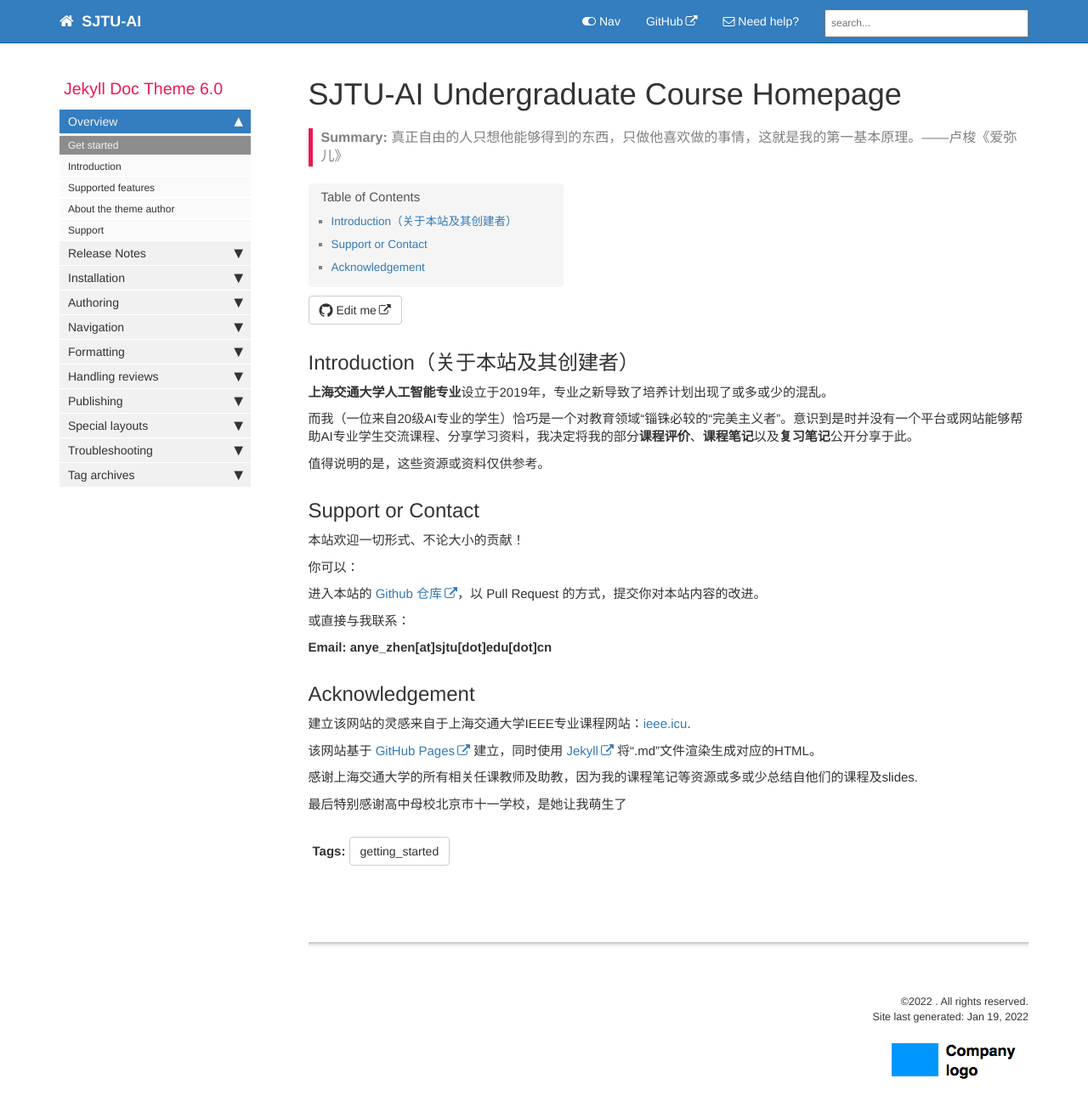
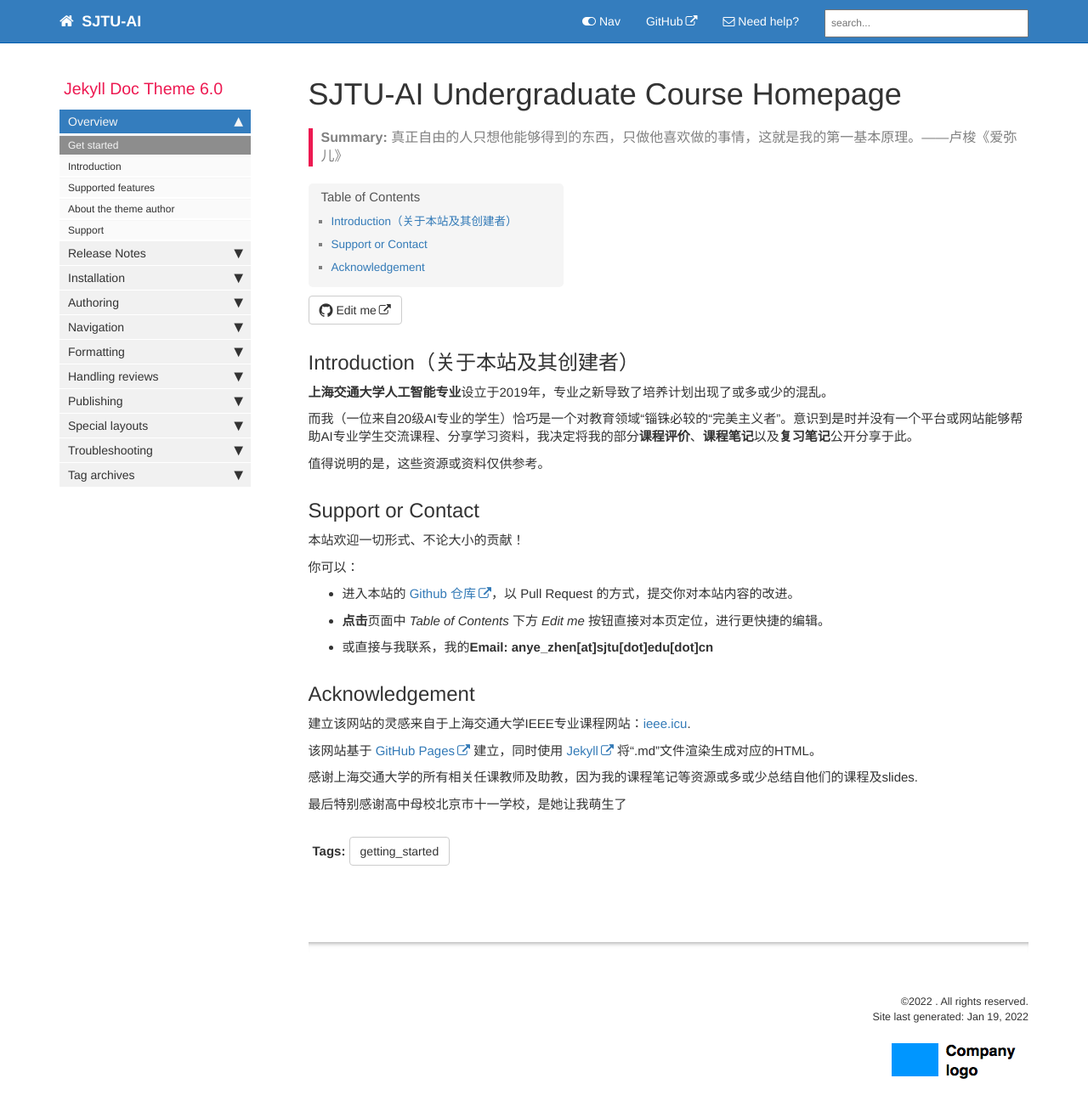
Before and after one commit to aisjtu/aisjtu.github.io, a Jekyll site: the page built from index.md, in a window 1280 px wide and 1346 px high. Shown: the top 1309 px of the window at 85% size. Built offline with Jekyll 4.4.1, drawn with Linux system fonts in a browser that asks for light colours; comment, search, counter and statistics services are not loaded.

Commit message:
Update index.md

```diff
--- a/index.md
+++ b/index.md
@@ -21,11 +21,11 @@ summary: "真正自由的人只想他能够得到的东西，只做他喜欢做
 
 你可以：
 
-进入本站的 [Github 仓库](https://github.com/anyeZHY/ai-sjtu.github.io)，以 Pull Request 的方式，提交你对本站内容的改进。
+- 进入本站的 [Github 仓库](https://github.com/anyeZHY/ai-sjtu.github.io)，以 Pull Request 的方式，提交你对本站内容的改进。
 
-或直接与我联系：
+- **点击**页面中 *Table of Contents* 下方 *Edit me* 按钮直接对本页定位，进行更快捷的编辑。
 
-**Email: anye_zhen[at]sjtu[dot]edu[dot]cn**
+- 或直接与我联系，我的**Email: anye_zhen[at]sjtu[dot]edu[dot]cn**
 
 
 
```
